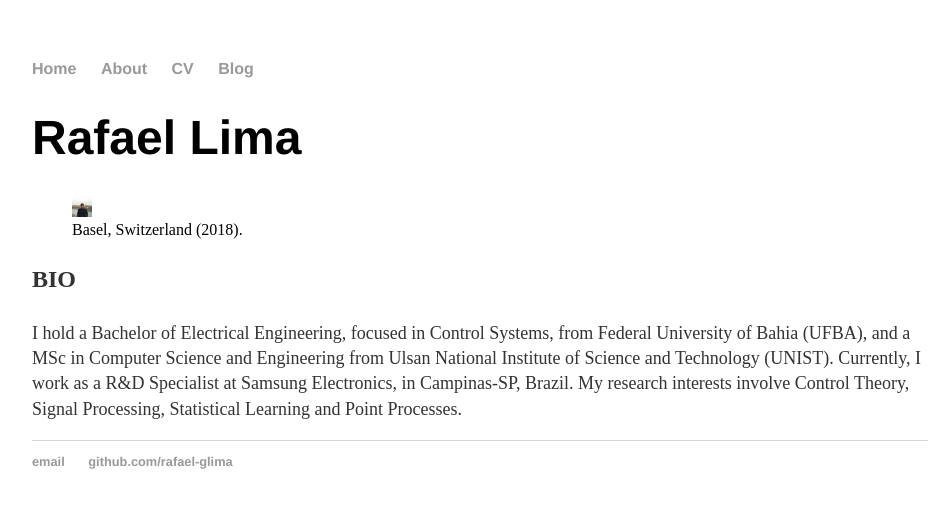
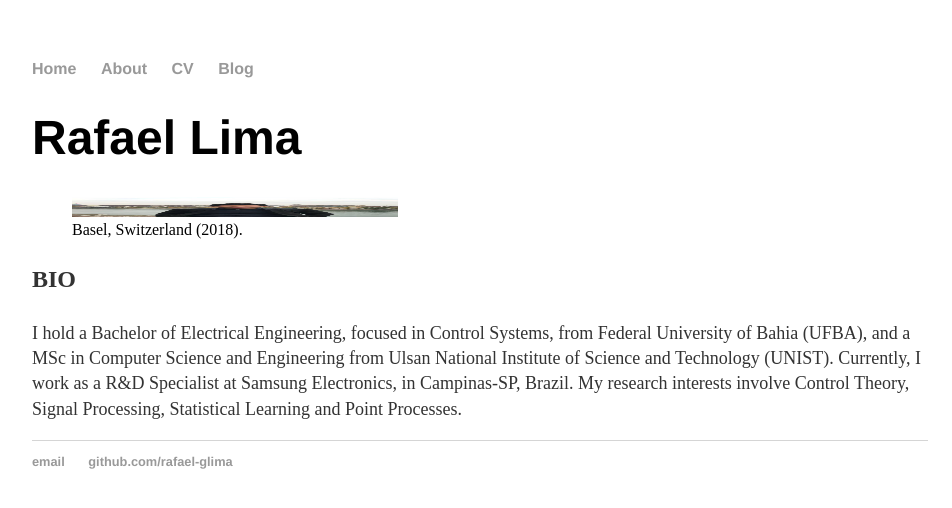
Before and after one commit to rafael-glima/rafael-glima.github.io, a Jekyll site: the page built from index.html, in a window 1280 px wide. Shown: the top 508 px of the page, without its empty margins (160-1112 px from the left). Built offline with Jekyll 4.4.1, drawn with Linux system fonts in a browser that asks for light colours.

Commit message:
Changes in Main Page content

```diff
--- a/index.html
+++ b/index.html
@@ -5,7 +5,7 @@ title: Rafael Lima
 <div class="blurb">
 	<h1>Rafael Lima</h1>
 	<figure>
-  	<img src="Profile.jpg" alt="Trulli" height="20" width="20">
+  	<img src="Profile.jpg" alt="Trulli" style="width:40%" height="20" width="20">
   	<figcaption>Basel, Switzerland (2018).</figcaption>
 	</figure>
 	<p style="font-weight: bold;">BIO</p>
```
